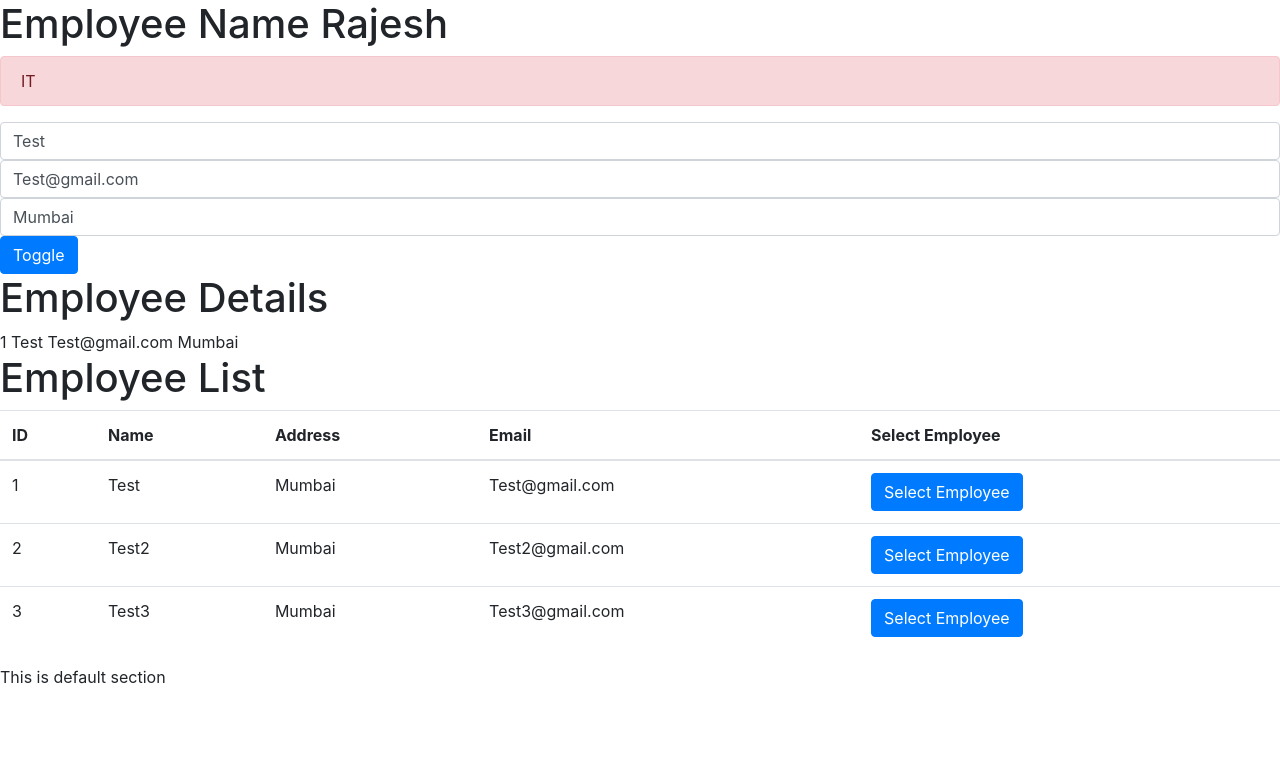
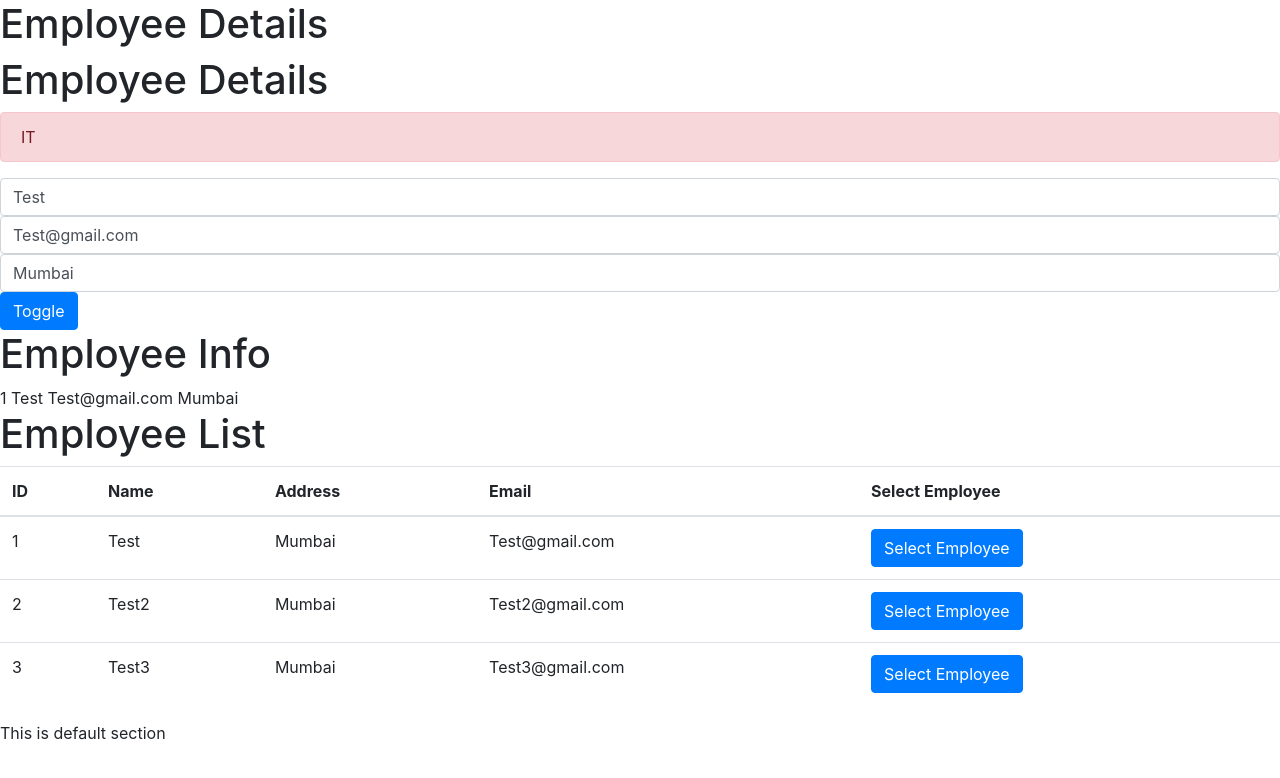
Before and after one commit to santoshyadav198613/NewAngularApp, an Angular app in the folder myFirstApp/: page / in a window 1280 px wide. Shown: the top 778 px of the page. Built offline with nearby package versions, Linux system fonts and the light colour scheme.

Commit message:
added viewchild and children

```diff
--- a/myFirstApp/projects/ecomapp/src/app/app.module.ts
+++ b/myFirstApp/projects/ecomapp/src/app/app.module.ts
@@ -4,12 +4,14 @@ import { NgModule } from '@angular/core';
 import { AppComponent } from './app.component';
 import { EmployeeComponent } from './employee/employee.component';
 import { EmployeeListComponent } from './employee/employee-list/employee-list.component';
+import { HeaderComponent } from './header/header.component';
 
 @NgModule({
   declarations: [
     AppComponent,
     EmployeeComponent,
-    EmployeeListComponent
+    EmployeeListComponent,
+    HeaderComponent
   ],
   imports: [
     BrowserModule
--- a/myFirstApp/projects/ecomapp/src/app/employee/employee-list/employee-list.component.ts
+++ b/myFirstApp/projects/ecomapp/src/app/employee/employee-list/employee-list.component.ts
@@ -1,4 +1,5 @@
-import { Component, OnInit, Input, Output, EventEmitter } from '@angular/core';
+import { Component, OnInit, Input, Output,
+  EventEmitter, OnChanges, SimpleChanges } from '@angular/core';
 import { IEmployee } from '../employee';
 
 @Component({
@@ -6,11 +7,15 @@ import { IEmployee } from '../employee';
   templateUrl: './employee-list.component.html',
   styleUrls: ['./employee-list.component.css']
 })
-export class EmployeeListComponent implements OnInit {
+export class EmployeeListComponent implements OnInit,OnChanges {
 
   @Input() employeeList : Array<IEmployee>;
   @Output() selectedEmployee = new EventEmitter<IEmployee>();
   constructor() { }
+
+  ngOnChanges(changes: SimpleChanges): void{
+    console.log(changes);
+  }
 
   ngOnInit() {
   }
--- a/myFirstApp/projects/ecomapp/src/app/employee/employee.component.html
+++ b/myFirstApp/projects/ecomapp/src/app/employee/employee.component.html
@@ -1,6 +1,6 @@
-<h1>
-  Employee Name {{name}}
-</h1>
+<ecom-header></ecom-header>
+<ecom-header></ecom-header>
+
 
 <div [ngClass]="className" [hidden]="isHidden" [innerText]="department">
 </div>
@@ -17,7 +17,7 @@
   Toggle
 </button>
 
-<h1>Employee Details</h1>
+<h1>Employee Info</h1>
 {{employee.id}}
 {{employee.name}}
 {{employee.email}}
--- a/myFirstApp/projects/ecomapp/src/app/employee/employee.component.ts
+++ b/myFirstApp/projects/ecomapp/src/app/employee/employee.component.ts
@@ -1,21 +1,39 @@
-import { Component, OnInit } from '@angular/core';
+import {
+  Component, OnInit, DoCheck, ViewChild,
+  AfterViewInit, ViewChildren, QueryList
+} from '@angular/core';
 import { IEmployee } from './employee';
+import { HeaderComponent } from '../header/header.component';
 
 @Component({
   selector: 'ecom-employee',
   templateUrl: './employee.component.html',
   styleUrls: ['./employee.component.css']
 })
-export class EmployeeComponent implements OnInit {
+export class EmployeeComponent implements OnInit,
+  DoCheck, AfterViewInit {
 
-  employee: IEmployee = {
+  @ViewChildren(HeaderComponent) headerChildrenComp:
+    QueryList<HeaderComponent>;
+
+  @ViewChild(HeaderComponent) headerComp: HeaderComponent;
+  employee: IEmployee;
+  empList: Array<IEmployee>;
+  name = 'Rajesh';
+  department = "IT";
+  isHidden = false;
+
+  className = "alert alert-danger";
+  constructor() { }
+
+  ngOnInit() {
+    this.employee = {
       id: 1,
       name: 'Test',
       email: 'Test@gmail.com',
       address: 'Mumbai'
     };
-
-  empList : Array<IEmployee> = [
+    this.empList = [
       {
         id: 1,
         name: 'Test',
@@ -35,25 +53,36 @@ export class EmployeeComponent implements OnInit {
         address: 'Mumbai'
       }
     ];
-  name = 'Rajesh';
-  department = "IT";
-  isHidden = false;
+  }
 
-  className= "alert alert-danger";
-  constructor() { }
+  ngDoCheck(): void {
+    console.log('Do check is called');
+  }
 
-  ngOnInit() {
+  ngAfterViewInit() {
+    // setTimeout(() => {
+    //   this.headerComp.title = "Employee Details";
+    // }, 0);
+
+    this.headerChildrenComp.forEach(
+      (component: HeaderComponent) => {
+        setTimeout(() => {
+          component.title = "Employee Details";
+        }, 0);
+      });
+
+
   }
 
   toggleDiv() {
     this.isHidden = !this.isHidden;
   }
 
-  update(event){
+  update(event) {
     console.log(event)
   }
 
-  receiveEmployee(employee: IEmployee ) {
+  receiveEmployee(employee: IEmployee) {
     this.employee = employee;
   }
 
--- /dev/null
+++ b/myFirstApp/projects/ecomapp/src/app/header/header.component.html
@@ -0,0 +1,3 @@
+<h1>
+  {{title}}
+</h1>
--- /dev/null
+++ b/myFirstApp/projects/ecomapp/src/app/header/header.component.ts
@@ -0,0 +1,16 @@
+import { Component, OnInit } from '@angular/core';
+
+@Component({
+  selector: 'ecom-header',
+  templateUrl: './header.component.html',
+  styleUrls: ['./header.component.css']
+})
+export class HeaderComponent implements OnInit {
+
+  title: string;
+  constructor() { }
+
+  ngOnInit() {
+  }
+
+}
```
Also changed, not shown: myFirstApp/projects/ecomapp/src/app/header/header.component.css (added), 1 other file (tests, documents, lock files or other folders). Lines whose indentation alone changed are shown as unchanged.
